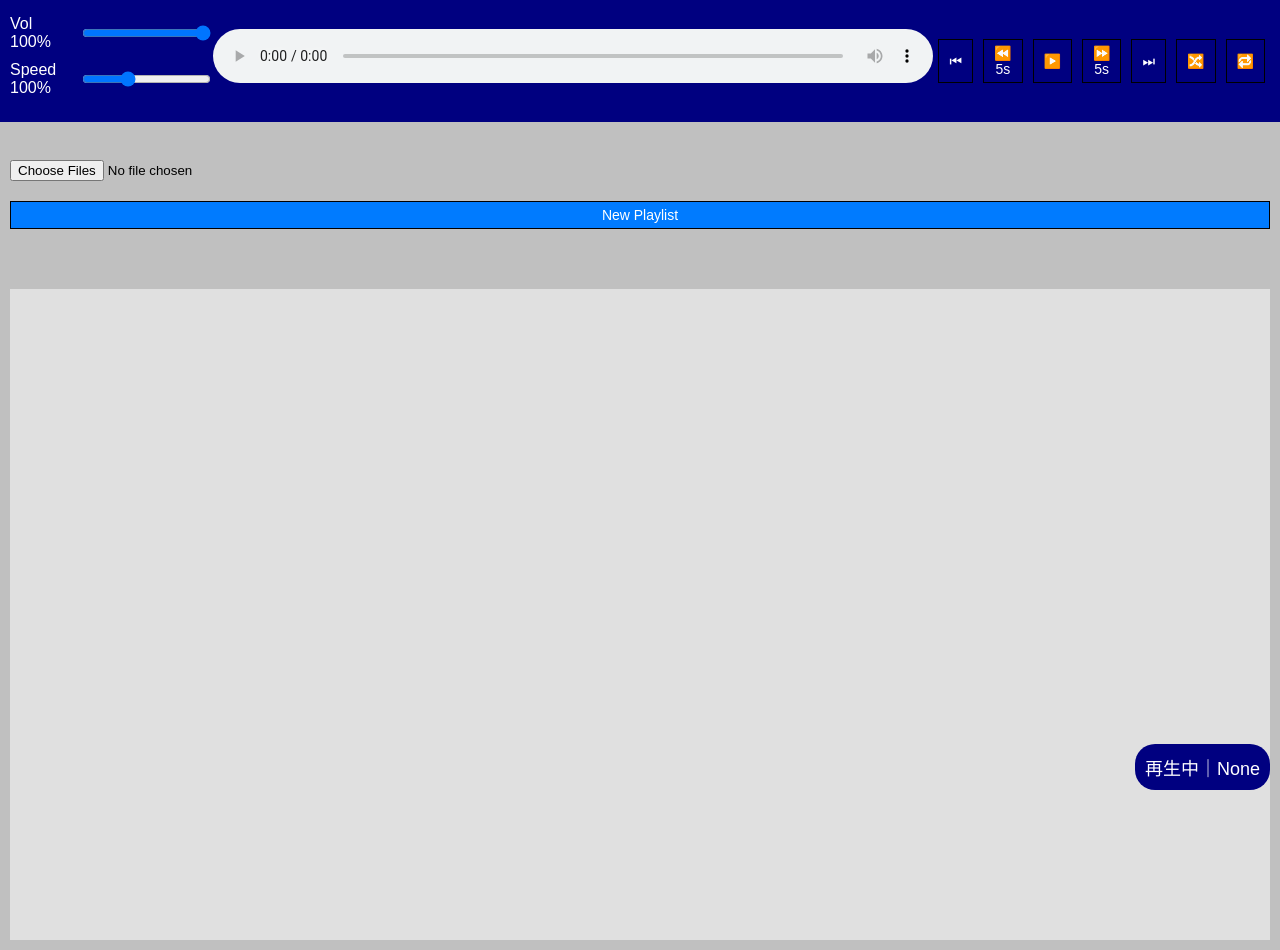
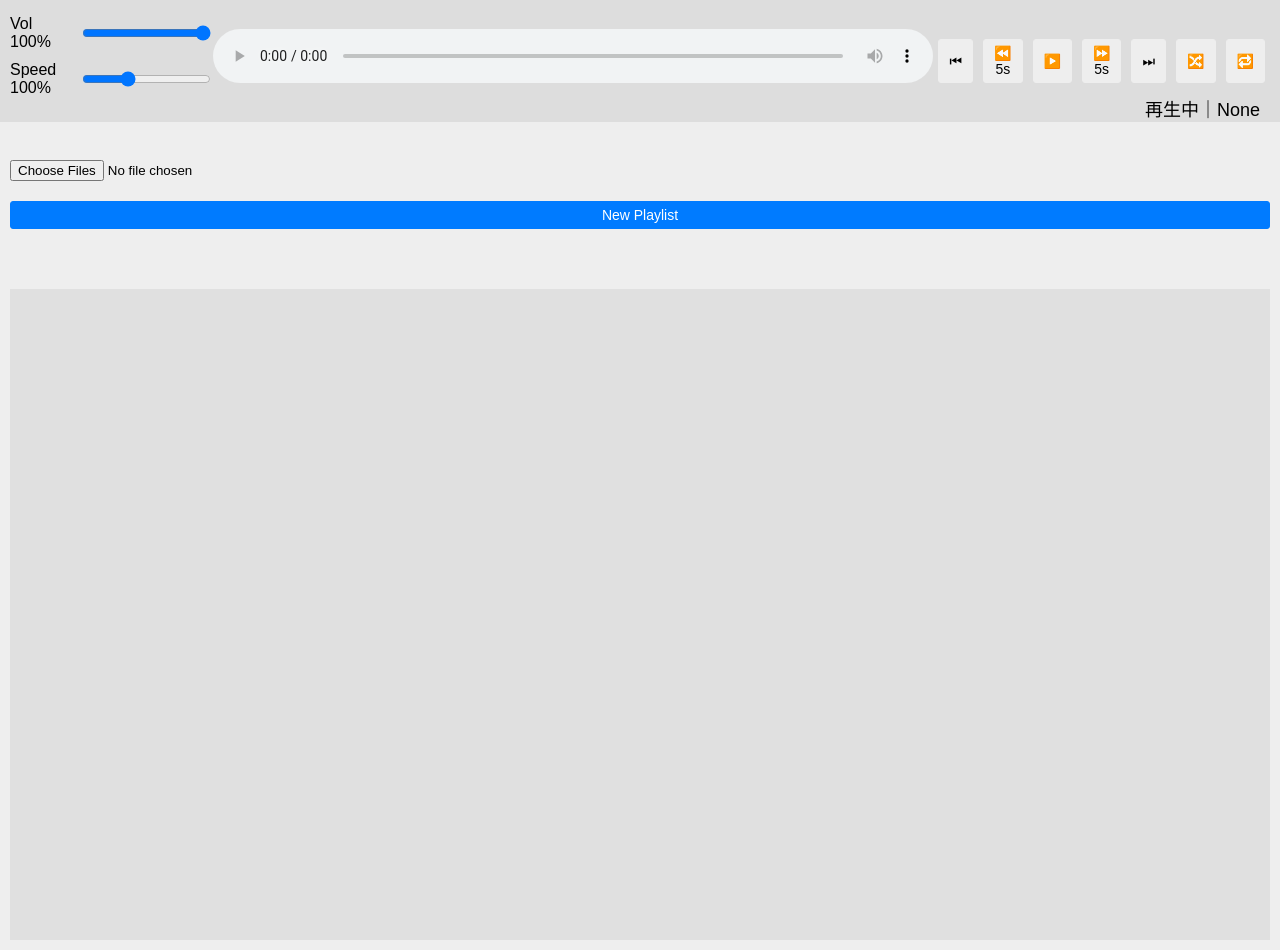
Before and after one commit to Nikonosfive/Ongaku-Layer-MP5, a plain HTML site: page index.html in a window 1280 px wide. Drawn offline with nearby package versions, Linux system fonts and the light colour scheme.

Commit message:
Update styles.css

```diff
--- a/styles.css
+++ b/styles.css
@@ -1,6 +1,6 @@
 body {
     font-family: 'Arial', sans-serif;
-    background-color: #d4d0c8;
+    background-color: #cccccc;
     color: black;
     margin: 0;
     padding: 0;
@@ -11,7 +11,7 @@ body {
 }
 
 #player {
-    background-color: #c0c0c0;
+    background-color: #ffffffaa;
     width: 100vw;
     height: 100%;
     display: flex;
@@ -24,8 +24,8 @@ body {
     top: 0;
     left: 0;
     right: 0;
-    background-color: #000080;
-    color: white;
+    background-color: #dddddd;
+    color: Black;
     padding: 10px;
     display: flex;
     justify-content: space-between;
@@ -36,9 +36,9 @@ body {
 #nowPlaying {
     font-size: 18px;
     position: fixed;
-    bottom: 10px;
+    top: 85px;
     right: 10px;
-    background-color: navy;
+    color: black;
     padding: 10px;
     border-radius: 20px;
 }
@@ -50,9 +50,10 @@ body {
 }
 
 .control-btn {
-    background-color: #000080;
-    border: 1px solid #000;
-    color: white;
+    background-color: #eeeeee;
+    border: 1px solid #eeeeee;
+    border-radius: 3px;
+    color: black;
     cursor: pointer;
     font-size: 14px;
     padding: 5px 10px;
@@ -61,7 +62,7 @@ body {
 }
 
 .control-btn:hover {
-    background-color: #0000ff;
+    background-color: #eeeeee00;
 }
 
 #main {
@@ -108,7 +109,8 @@ body {
 
 #newPlaylistButton {
     background-color: #007bff;
-    border: 1px solid #000;
+    border: 1px solid #007bff;
+    border-radius: 3px;
     color: white;
     cursor: pointer;
     font-size: 14px;
@@ -134,7 +136,8 @@ body {
 
 #tabs button {
     background-color: #007bff;
-    border: 1px solid #000;
+    border: 1px solid #007bff;
+    border-radius: 3px;
     color: white;
     cursor: pointer;
     font-size: 14px;
@@ -170,17 +173,17 @@ body {
 }
 
 #playlist li:hover {
-    background-color: #d0d0d0;
+    background-color: #cccccc;
 }
 
 #playlist .active {
-    background-color: #c0c0c0;
+    background-color: #cccccc;
 }
 
 #playlist button {
-    background-color: #ff0000;
-    border: 1px solid #000;
-    border-radius: 5px;
+    background-color: #007bff;
+    border: 1px solid #007bff;
+    border-radius: 3px;
     color: white;
     cursor: pointer;
     padding: 5px 10px;
```
